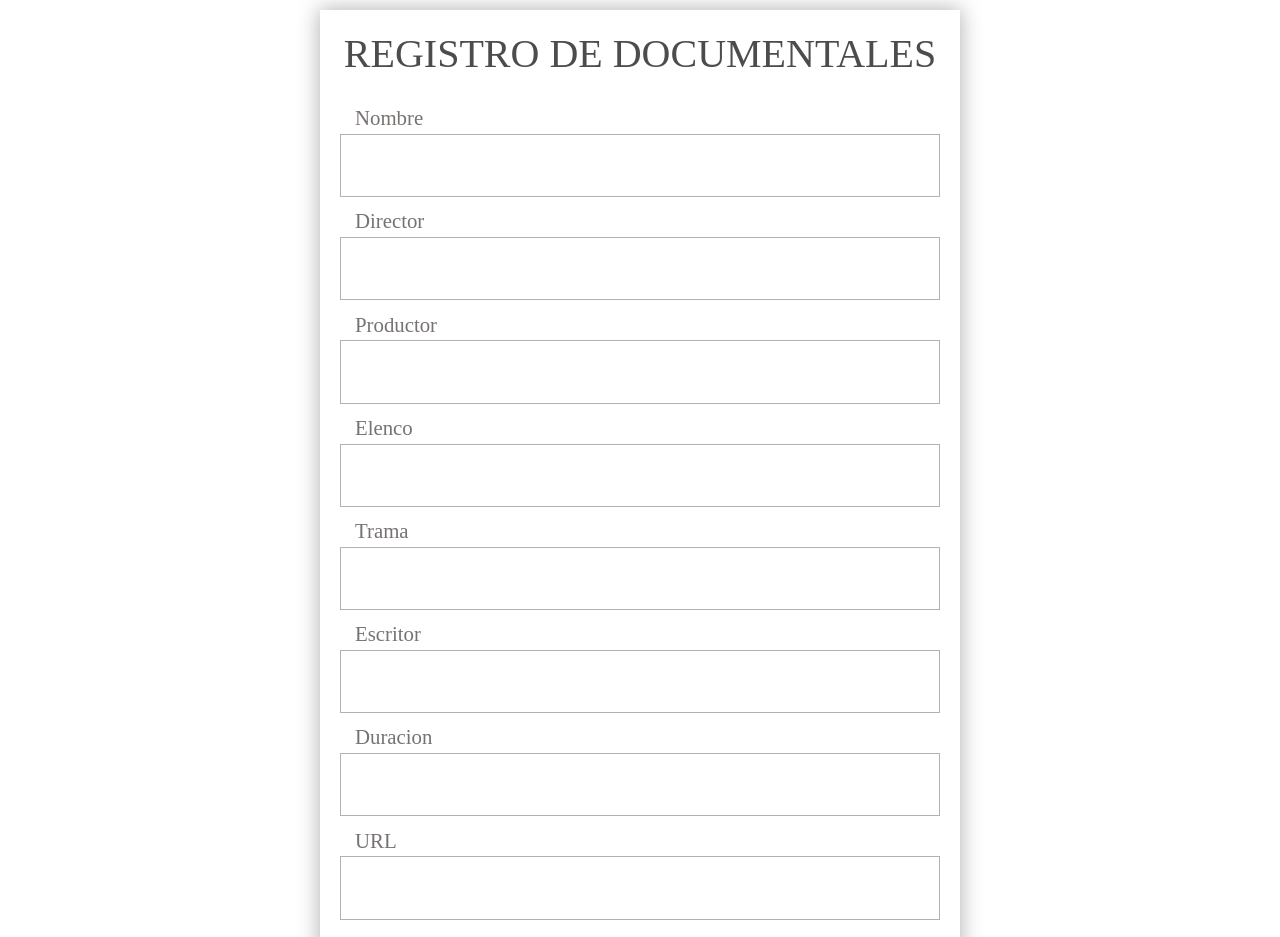
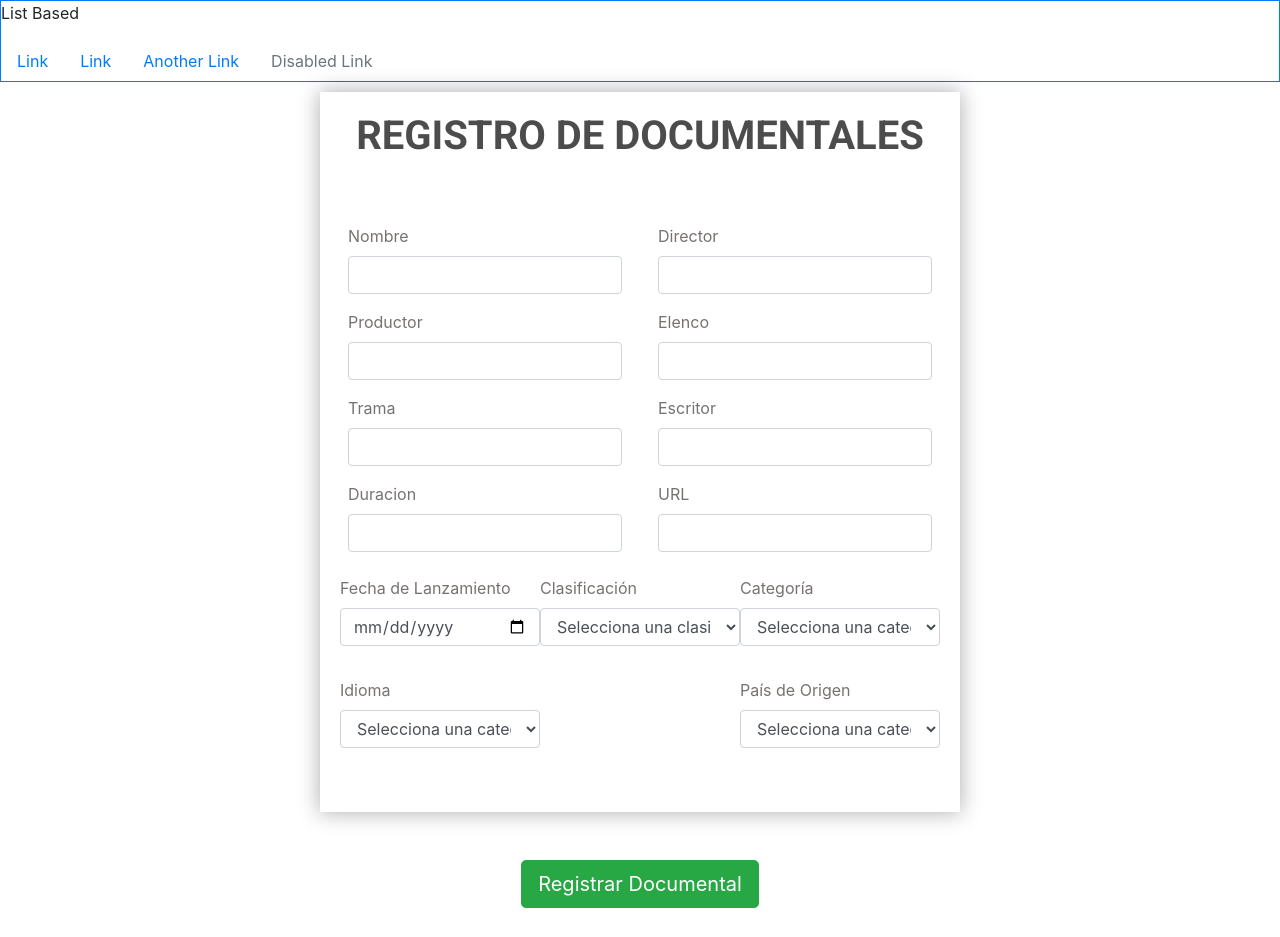
Before and after one commit to axelme28/documentales-app, a React (Create React App) app: page /registrar-documental in a window 1280 px wide. Shown: the top 937 px of the page. Built offline with nearby package versions, Linux system fonts and the light colour scheme.

Commit message:
FIX: styles

```diff
--- a/public/index.html
+++ b/public/index.html
@@ -1,21 +1,24 @@
 <!DOCTYPE html>
 <html lang="en">
+
 <head>
   <meta charset="utf-8" />
   <link rel="icon" href="%PUBLIC_URL%/favicon.ico" />
   <meta name="viewport" content="width=device-width, initial-scale=1" />
   <meta name="theme-color" content="#000000" />
-    <meta
-      name="description"
-      content="Web site created using create-react-app"
-    />
+  <meta name="description" content="Web site created using create-react-app" />
   <link rel="apple-touch-icon" href="%PUBLIC_URL%/logo192.png" />
   <link rel="manifest" href="%PUBLIC_URL%/manifest.json" />
   <link rel="stylesheet" href="https://stackpath.bootstrapcdn.com/bootstrap/4.3.1/css/bootstrap.min.css">
+  <link rel="preconnect" href="https://fonts.googleapis.com">
+  <link rel="preconnect" href="https://fonts.gstatic.com" crossorigin>
+  <link href="https://fonts.googleapis.com/css2?family=Roboto:wght@300;400;700&display=swap" rel="stylesheet">
   <title>Documentales-app</title>
 </head>
+
 <body>
   <noscript>You need to enable JavaScript to run this app.</noscript>
   <div id="root"></div>
 </body>
+
 </html>
--- /dev/null
+++ b/src/components/Header.jsx
@@ -0,0 +1,32 @@
+import React from 'react';
+import { Nav, NavItem, NavLink } from 'reactstrap';
+
+const Header = () => {
+	return (
+		<div
+			style={{
+				border: '1px solid #007bff',
+			}}
+		>
+			<p>List Based</p>
+			<Nav>
+				<NavItem>
+					<NavLink href='#'>Link</NavLink>
+				</NavItem>
+				<NavItem>
+					<NavLink href='#'>Link</NavLink>
+				</NavItem>
+				<NavItem>
+					<NavLink href='#'>Another Link</NavLink>
+				</NavItem>
+				<NavItem>
+					<NavLink disabled href='#'>
+						Disabled Link
+					</NavLink>
+				</NavItem>
+			</Nav>
+		</div>
+	);
+};
+
+export default Header;
--- a/src/components/Title.jsx
+++ b/src/components/Title.jsx
@@ -1,7 +1,18 @@
 import React from 'react';
 
 const Title = ({ title = '', className = '' }) => {
-	return <h1 className={className}>{title.toUpperCase()}</h1>;
+	return (
+		<h1 className={className} style={styles.title}>
+			{title.toUpperCase()}
+		</h1>
+	);
+};
+
+const styles = {
+	title: {
+		fontFamily: "'Roboto', sans-serif",
+		fontWeight: 700,
+	},
 };
 
 export default Title;
--- a/src/components/index.js
+++ b/src/components/index.js
@@ -2,3 +2,4 @@ export { default as Title } from './Title';
 export { default as Input } from './Input';
 export { default as Label } from './Label';
 export { default as NotFound } from './NotFound';
+export { default as Header } from './Header';
--- a/src/index.css
+++ b/src/index.css
@@ -3,10 +3,9 @@
 }
 body {
 	margin: 0;
-	font-family: cursive;
 }
 .formulario {
-	width: 500 px;
+	width: 800px;
 	max-width: 50%;
 	margin: auto;
 	margin-top: 10px;
@@ -19,7 +18,7 @@ body {
 	text-align: center;
 	margin-top: 0;
 	color: rgba(0, 0, 0, 0.7);
-	font-family: 'Oldtown Regular';
+	font-family: 'Roboto', sans-serif;
 }
 .formulario__input,
 .formulario__label,
@@ -30,9 +29,10 @@ body {
 }
 
 .formulario__input {
-	padding: 15px;
+	padding: 5px;
 	border: 1px solid rgb(0, 0, 0, 0.3);
-	margin-bottom: 40px;
+	border-radius: 20px;
+	margin-bottom: 54px;
 	background: transparent;
 }
 
--- /dev/null
+++ b/src/layout/MainLayout.jsx
@@ -0,0 +1,13 @@
+import React from 'react';
+import { Header } from '../components';
+
+const MainLayout = ({ children }) => {
+	return (
+		<>
+			<Header />
+			{children}
+		</>
+	);
+};
+
+export default MainLayout;
--- a/src/views/Registrar.Screen.js
+++ b/src/views/Registrar.Screen.js
@@ -5,6 +5,7 @@ import useForm from '../hooks/useForm';
 import { compararFechas } from '../helpers/date.helper';
 import { Title, Input as Input2, Label as Label2 } from '../components/index';
 import { _postRegistrarDocumental } from '../api/index.api';
+import MainLayout from '../layout/MainLayout';
 
 //prettier-ignore
 const inputs = [
@@ -48,7 +49,7 @@ const initialState = {
 	Productor: '',
 	Trama: '',
 	Nombre: '',
-	URL:'',
+	URL: '',
 };
 
 export const RegistrarScreen = () => {
@@ -78,41 +79,38 @@ export const RegistrarScreen = () => {
 	};
 
 	return (
-		<>
+		<MainLayout>
 			<form className='formulario mb-5 pb-5'>
 				<Title
 					title='REGISTRO de DOCUMENTALES'
 					className='formulario__titulo pb-5'
 				/>
 
+				<div className='d-flex flex-wrap justify-content-between'>
 					{inputs.map(input => (
-					<>
-						<Input2
+						<FormGroup className='m-2'>
+							<Label>{input.label}</Label>
+							<Input
+								name={input.label}
+								onChange={handleInputChange}
 								type={input.type}
-							className={input.classInput}
-							onChange={handleInputChange}
-							name={input.label}
 								value={values[input.label]}
 							/>
-						<Label2 label={input.label} className={input.classLabel} />
-					</>
+						</FormGroup>
 					))}
-				<div style={{ position: 'relative' }}>
-					<Input2
+				</div>
+				<div className='d-flex justify-content-between mt-3'>
+					<FormGroup style={{ width: 200 }}>
+						<Label>Fecha de Lanzamiento</Label>
+						<Input
+							name={'Fecha_Lanzamiento'}
+							onChange={handleInputChange}
 							type={'date'}
-						className={'formulario__input'}
-						name={'Fecha_Lanzamiento'}
 							value={values.Fecha_Lanzamiento}
-						onChange={handleInputChange}
 						/>
-					<Label2
-						label={'Fecha de Lanzamiento'}
-						className={''}
-						style={{ position: 'absolute', top: -26 }}
-					/>
+					</FormGroup>
 
-				</div>
-				<FormGroup>
+					<FormGroup style={{ width: 200 }}>
 						<Label>Clasificación</Label>
 						<Input
 							type='select'
@@ -128,9 +126,13 @@ export const RegistrarScreen = () => {
 							))}
 						</Input>
 					</FormGroup>
-				<FormGroup>
+					<FormGroup style={{ width: 200 }}>
 						<Label>Categoría</Label>
-					<Input type='select' name='Categoria' onChange={handleInputChange}>
+						<Input
+							type='select'
+							name='Categoria'
+							onChange={handleInputChange}
+						>
 							<option selected disabled>
 								Selecciona una categoría
 							</option>
@@ -139,7 +141,9 @@ export const RegistrarScreen = () => {
 							))}
 						</Input>
 					</FormGroup>
-				<FormGroup>
+				</div>
+				<div className='d-flex justify-content-between mt-3'>
+					<FormGroup style={{ width: 200 }}>
 						<Label>Idioma</Label>
 						<Input type='select' name='Idioma' onChange={handleInputChange}>
 							<option selected disabled>
@@ -150,9 +154,14 @@ export const RegistrarScreen = () => {
 							))}
 						</Input>
 					</FormGroup>
-				<FormGroup>
+
+					<FormGroup style={{ width: 200 }}>
 						<Label>País de Origen</Label>
-					<Input type='select' name='Pais_origen' onChange={handleInputChange}>
+						<Input
+							type='select'
+							name='Pais_origen'
+							onChange={handleInputChange}
+						>
 							<option selected disabled>
 								Selecciona una categoría
 							</option>
@@ -161,15 +170,16 @@ export const RegistrarScreen = () => {
 							))}
 						</Input>
 					</FormGroup>
+				</div>
 			</form>
 
-			<Container className='mb-5 pb-5'>
+			<Container className='mb-2 pb-2'>
 				<Row className='d-flex justify-content-center'>
 					<Button color='success' size='lg' onClick={handleContinue}>
 						Registrar Documental
 					</Button>
 				</Row>
 			</Container>
-		</>
+		</MainLayout>
 	);
 };
```
Also changed, not shown: 1 other file (tests, documents, lock files or other folders). Lines whose indentation alone changed are shown as unchanged.
